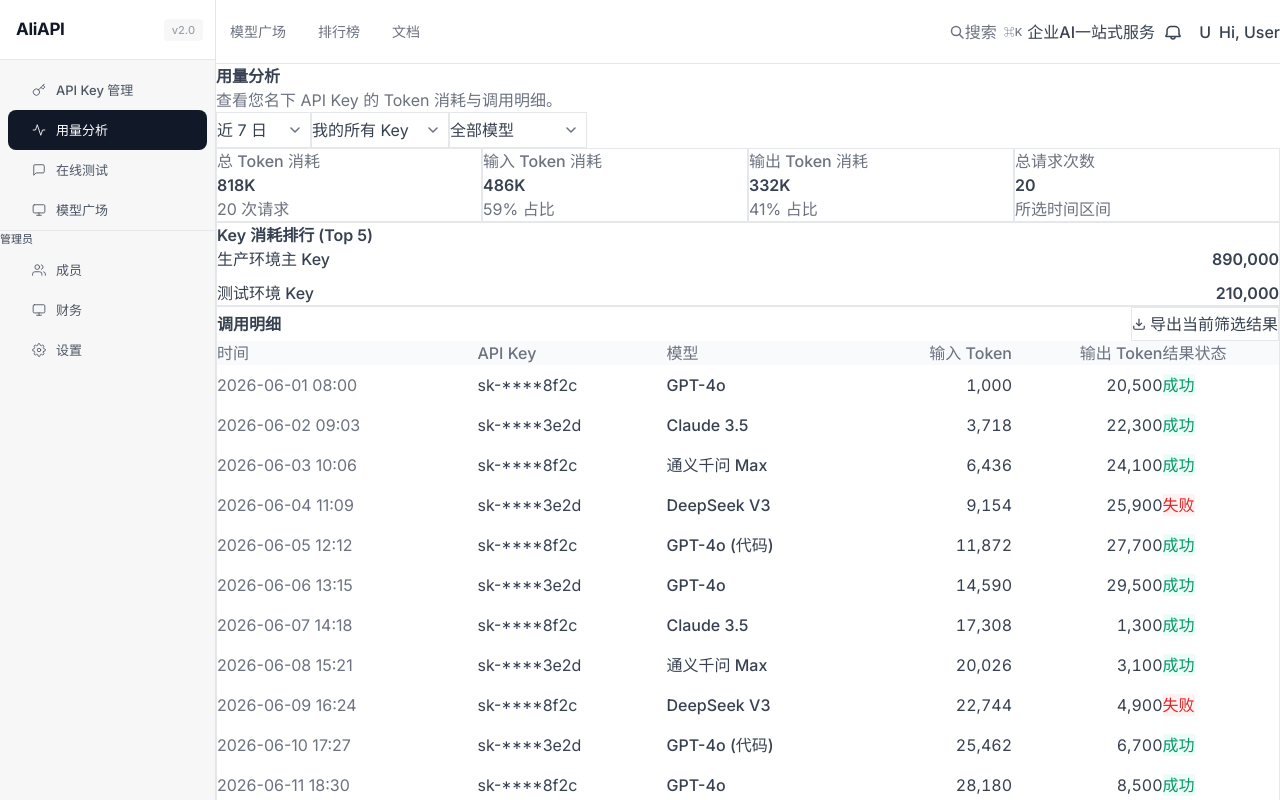
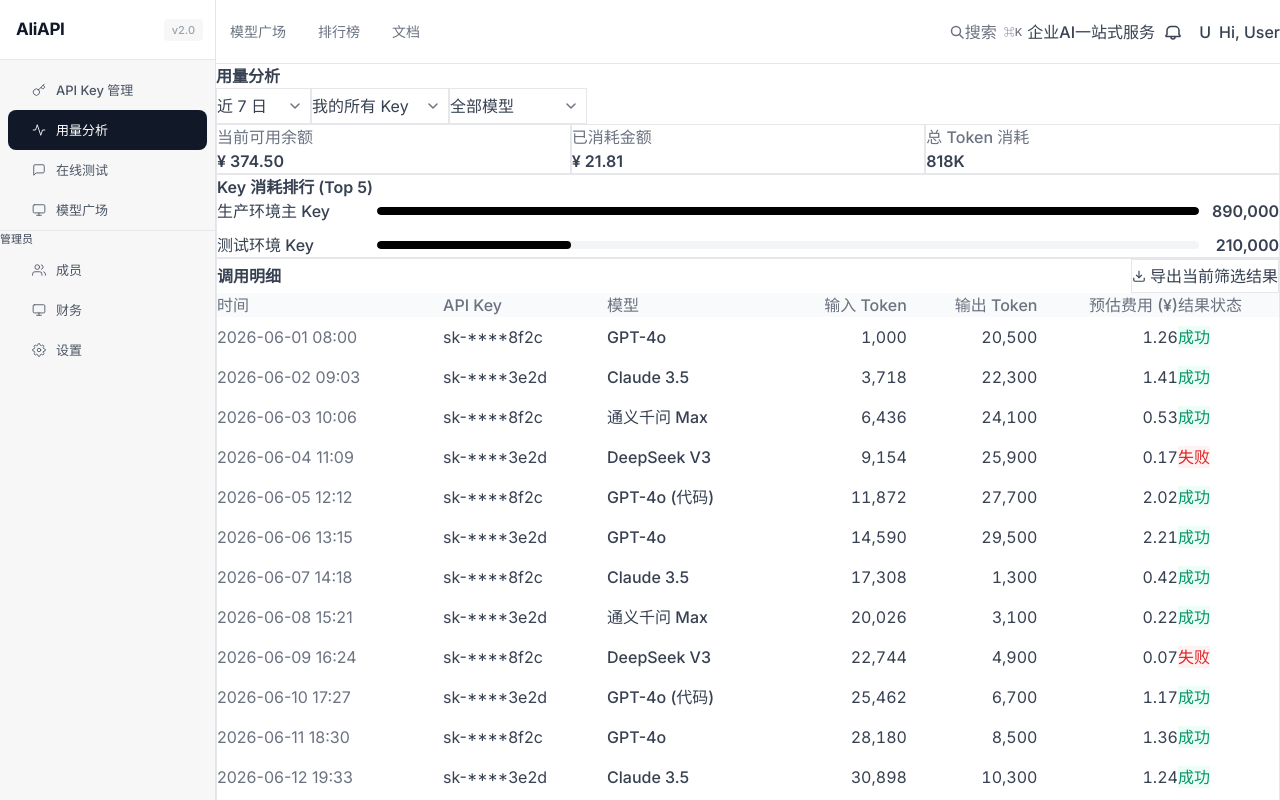
Before and after one commit to zz903359006-hash/ALiAPI, a Next.js app: page /analytics/usage in a window 1280 px wide. Built offline with nearby package versions, Linux system fonts and the light colour scheme.

Commit message:
feat: employee view optimization - KPI cards, balance, chart color unification

```diff
--- a/src/app/(console)/admin/billing/page.tsx
+++ b/src/app/(console)/admin/billing/page.tsx
@@ -151,7 +151,7 @@ export default function AdminBillingPage() {
                         <span style={{ width: 80, fontSize: "var(--text-body-sm)", color: "var(--color-ink)", flexShrink: 0 }}>{m.name}</span>
                         <span style={{ width: 80, fontSize: "var(--text-body-sm)", fontWeight: 600, color: "var(--color-ink)", textAlign: "right", flexShrink: 0 }}>¥{m.amount.toFixed(2)}</span>
                         <div style={{ flex: 1, height: 6, borderRadius: "var(--radius-full)", backgroundColor: "var(--color-surface-card)", overflow: "hidden" }}>
-                          <div style={{ width: `${m.pct}%`, height: "100%", borderRadius: "var(--radius-full)", backgroundColor: ["var(--color-primary)", "var(--color-brand-accent)", "#60A5FA", "#93C5FD"][mi] }} />
+                          <div style={{ width: `${m.pct}%`, height: "100%", borderRadius: "var(--radius-full)", backgroundColor: ["#000000", "#333333", "#666666", "#999999"][mi] }} />
                         </div>
                         <span style={{ width: 36, fontSize: "var(--text-caption)", fontWeight: 600, color: "var(--color-muted)", textAlign: "right", flexShrink: 0 }}>{m.pct}%</span>
                       </div>
@@ -164,7 +164,7 @@ export default function AdminBillingPage() {
                   <div style={{ fontSize: "var(--text-body-sm)", fontWeight: 500, color: "var(--color-muted)", marginBottom: "var(--spacing-md)" }}>模型消耗分布</div>
                   <div style={{ display: "flex", flexDirection: "column", gap: "var(--spacing-sm)" }}>
                     {bill.models.map((md, mi) => {
-                      const colors = ["var(--color-primary)", "var(--color-brand-accent)", "var(--color-muted-soft)"];
+                      const colors = ["#000000", "#333333", "#666666"];
                       return (
                         <div key={mi}>
                           <div style={{ display: "flex", justifyContent: "space-between", marginBottom: 4 }}>
--- a/src/app/(console)/admin/members/page.tsx
+++ b/src/app/(console)/admin/members/page.tsx
@@ -114,7 +114,7 @@ export default function MembersPage() {
           <tbody>
             {members.map((m, i) => {
               const p = Math.min(100, (m.consumed / m.budget) * 100);
-              const c = p < 50 ? "var(--color-success)" : p < 80 ? "var(--color-warning)" : "var(--color-error)";
+              const c = "#000000";
               const isEditing = editingKey === m.name;
               return (
                 <tr key={i} style={{ height: 44 }}>
@@ -243,7 +243,7 @@ export default function MembersPage() {
                 <div style={{ fontSize: "var(--text-body-sm)", fontWeight: 500, color: "var(--color-muted)", marginBottom: "var(--spacing-md)" }}>资金流向 · 模型分布</div>
                 <div style={{ display: "flex", flexDirection: "column", gap: "var(--spacing-sm)" }}>
                   {drawerMember.models.map((model, mi) => {
-                    const colors = ["var(--color-primary)", "var(--color-brand-accent)", "var(--color-muted-soft)"];
+                    const colors = ["#000000", "#333333", "#666666"];
                     return (
                       <div key={mi}>
                         <div style={{ display: "flex", justifyContent: "space-between", marginBottom: 4 }}>
--- a/src/app/(console)/analytics/cost/page.tsx
+++ b/src/app/(console)/analytics/cost/page.tsx
@@ -179,7 +179,7 @@ function Kpi({ label, value, sub }: { label: string; value: string; sub?: string
 
 function BarCard({ title, data, onClickLabel }: { title: string; data: { name: string; pct: number; cost?: string }[]; onClickLabel?: (d: any) => void }) {
   const maxPct = Math.max(...data.map((d) => d.pct));
-  const colors = ["var(--color-brand-accent)", "#F59E0B", "#10B981", "#8B5CF6", "#EC4899"];
+  const colors = ["#000000", "#333333", "#666666", "#999999", "#CCCCCC"];
   return (
     <div style={{ backgroundColor: "var(--color-canvas)", border: "1px solid var(--color-hairline)", borderRadius: "var(--radius-lg)" }}>
       <div style={{ padding: "var(--spacing-md) var(--spacing-lg)", borderBottom: "1px solid var(--color-hairline-soft)" }}>
@@ -213,11 +213,11 @@ function TrendCard({ data, labels }: { data: number[]; labels: string[] }) {
       </div>
       <div style={{ padding: "var(--spacing-lg)" }}>
         <svg viewBox={`0 0 ${w} ${h}`} style={{ width: "100%", height: 180 }}>
-          <defs><linearGradient id="trendFill" x1="0" y1="0" x2="0" y2="1"><stop offset="0%" stopColor="#3B82F6" stopOpacity={0.15} /><stop offset="100%" stopColor="#3B82F6" stopOpacity={0} /></linearGradient></defs>
+          <defs><linearGradient id="trendFill" x1="0" y1="0" x2="0" y2="1"><stop offset="0%" stopColor="#000000" stopOpacity={0.15} /><stop offset="100%" stopColor="#000000" stopOpacity={0} /></linearGradient></defs>
           <path d={area} fill="url(#trendFill)" />
-          <polyline points={pts} fill="none" stroke="#3B82F6" strokeWidth="2" />
+          <polyline points={pts} fill="none" stroke="#000000" strokeWidth="2" />
           {data.map((v, i) => (
-            <circle key={i} cx={(i / (data.length - 1)) * w} cy={h - (v / max) * h * 0.85 - 10} r="3" fill="#3B82F6" />
+            <circle key={i} cx={(i / (data.length - 1)) * w} cy={h - (v / max) * h * 0.85 - 10} r="3" fill="#000000" />
           ))}
         </svg>
         <div style={{ display: "flex", justifyContent: "space-between", marginTop: 4, fontSize: "var(--text-caption)", color: "var(--color-muted)" }}>
--- a/src/app/(console)/analytics/usage/page.tsx
+++ b/src/app/(console)/analytics/usage/page.tsx
@@ -23,18 +23,43 @@ const MODELS = ["全部模型", "GPT-4o", "Claude 3.5", "通义千问 Max", "Dee
 
 const myKeyIds = new Set(MY_KEYS.map((k) => k.id));
 
-const MOCK_DETAIL = Array.from({ length: 20 }, (_, i) => ({
-  time: `2026-06-${(i % 30 + 1).toString().padStart(2, "0")} ${(8 + (i % 12)).toString().padStart(2, "0")}:${(i * 3 % 60).toString().padStart(2, "0")}`,
-  keyId: myKeyIds.has("sk-****8f2c") ? ["sk-****8f2c", "sk-****3e2d"][i % 2] : (myKeyIds.has("sk-****1a9b") ? "sk-****1a9b" : myKeyIds.has("sk-****6b0c") ? "sk-****6b0c" : "sk-****7a4f"),
-  model: ["GPT-4o", "Claude 3.5", "通义千问 Max", "DeepSeek V3", "GPT-4o (代码)"][i % 5],
-  inputTokens: ((i * 2718 + 50000) % 50000 + 1000).toFixed(0),
-  outputTokens: ((i * 1800 + 20000) % 30000 + 500).toFixed(0),
-  status: ["成功", "成功", "成功", "失败", "成功"][i % 5],
-})).filter((r) => myKeyIds.has(r.keyId));
+const RATES: Record<string, { input: number; output: number }> = {
+  "GPT-4o": { input: 0.03, output: 0.06 },
+  "Claude 3.5": { input: 0.02, output: 0.06 },
+  "通义千问 Max": { input: 0.008, output: 0.02 },
+  "DeepSeek V3": { input: 0.002, output: 0.006 },
+  "GPT-4o (代码)": { input: 0.03, output: 0.06 },
+};
+
+function calcCost(model: string, inTk: string, outTk: string): number {
+  const r = RATES[model] || RATES["GPT-4o"];
+  return (parseFloat(inTk) * r.input + parseFloat(outTk) * r.output) / 1000;
+}
+
+const MOCK_DETAIL = Array.from({ length: 20 }, (_, i) => {
+  const model = ["GPT-4o", "Claude 3.5", "通义千问 Max", "DeepSeek V3", "GPT-4o (代码)"][i % 5];
+  const inputTokens = ((i * 2718 + 50000) % 50000 + 1000).toFixed(0);
+  const outputTokens = ((i * 1800 + 20000) % 30000 + 500).toFixed(0);
+  return {
+    time: `2026-06-${(i % 30 + 1).toString().padStart(2, "0")} ${(8 + (i % 12)).toString().padStart(2, "0")}:${(i * 3 % 60).toString().padStart(2, "0")}`,
+    keyId: myKeyIds.has("sk-****8f2c") ? ["sk-****8f2c", "sk-****3e2d"][i % 2] : (myKeyIds.has("sk-****1a9b") ? "sk-****1a9b" : myKeyIds.has("sk-****6b0c") ? "sk-****6b0c" : "sk-****7a4f"),
+    model,
+    inputTokens,
+    outputTokens,
+    cost: calcCost(model, inputTokens, outputTokens),
+    status: ["成功", "成功", "成功", "失败", "成功"][i % 5],
+  };
+}).filter((r) => myKeyIds.has(r.keyId));
 
 const TOP_KEYS = MY_KEYS.map((k) => ({
   name: k.name, id: k.id, tokens: k.id === "sk-****8f2c" ? "890,000" : "210,000",
 })).sort((a, b) => parseInt(b.tokens.replace(/,/g, "")) - parseInt(a.tokens.replace(/,/g, "")));
+
+const USER_BALANCE: Record<string, number> = {
+  "张明": 374.50,
+  "李芳": 28.30,
+  "赵强": 5.80,
+};
 
 /* ================================================================
    Page
@@ -52,12 +77,13 @@ export default function UsageAnalyticsPage() {
   const totalTokens = filtered.reduce((s, r) => s + parseFloat(r.inputTokens) + parseFloat(r.outputTokens), 0);
   const totalInput = filtered.reduce((s, r) => s + parseFloat(r.inputTokens), 0);
   const totalOutput = filtered.reduce((s, r) => s + parseFloat(r.outputTokens), 0);
+  const totalCost = filtered.reduce((s, r) => s + r.cost, 0);
   const totalRequests = filtered.length;
 
   const handleExport = () => {
     const csv = [
-      ["时间", "API Key", "模型", "输入 Token", "输出 Token", "结果状态"].join(","),
-      ...filtered.map((r) => [r.time, r.keyId, r.model, r.inputTokens, r.outputTokens, r.status].join(",")),
+      ["时间", "API Key", "模型", "输入 Token", "输出 Token", "预估费用 (¥)", "结果状态"].join(","),
+      ...filtered.map((r) => [r.time, r.keyId, r.model, r.inputTokens, r.outputTokens, r.cost.toFixed(2), r.status].join(",")),
     ].join("\n");
     const blob = new Blob(["\uFEFF" + csv], { type: "text/csv;charset=utf-8;" });
     const a = document.createElement("a"); a.href = URL.createObjectURL(blob); a.download = "用量明细.csv"; a.click();
@@ -70,9 +96,6 @@ export default function UsageAnalyticsPage() {
         <h1 style={{ fontSize: "var(--text-display-md)", fontWeight: 600, color: "var(--color-ink)", fontFamily: "var(--font-display)" }}>
           {getRouteTitle("/analytics/usage")}
         </h1>
-        <p style={{ marginTop: "var(--spacing-xs)", fontSize: "var(--text-body-sm)", color: "var(--color-muted)" }}>
-          查看您名下 API Key 的 Token 消耗与调用明细。
-        </p>
       </div>
 
       {/* Filter bar */}
@@ -82,12 +105,11 @@ export default function UsageAnalyticsPage() {
         <Sel value={model} onChange={setModel} options={MODELS} />
       </div>
 
-      {/* KPI cards — 4 token-focused metrics */}
-      <div style={{ display: "grid", gridTemplateColumns: "repeat(4, 1fr)", gap: "var(--spacing-lg)", marginBottom: "var(--spacing-lg)" }}>
-        <KpiCard label="总 Token 消耗" value={totalTokens >= 1000000 ? `${(totalTokens / 1000000).toFixed(2)}M` : `${(totalTokens / 1000).toFixed(0)}K`} sub={`${totalRequests} 次请求`} />
-        <KpiCard label="输入 Token 消耗" value={totalInput >= 1000000 ? `${(totalInput / 1000000).toFixed(2)}M` : `${(totalInput / 1000).toFixed(0)}K`} sub={`${((totalInput / totalTokens) * 100 || 0).toFixed(0)}% 占比`} />
-        <KpiCard label="输出 Token 消耗" value={totalOutput >= 1000000 ? `${(totalOutput / 1000000).toFixed(2)}M` : `${(totalOutput / 1000).toFixed(0)}K`} sub={`${((totalOutput / totalTokens) * 100 || 0).toFixed(0)}% 占比`} />
-        <KpiCard label="总请求次数" value={`${totalRequests}`} sub="所选时间区间" />
+      {/* KPI cards — 3 core metrics */}
+      <div style={{ display: "grid", gridTemplateColumns: "repeat(3, 1fr)", gap: "var(--spacing-lg)", marginBottom: "var(--spacing-lg)" }}>
+        <BalanceCard balance={USER_BALANCE[currentUser] ?? 0} />
+        <KpiCard label="已消耗金额" value={`¥ ${totalCost.toFixed(2)}`} sub="" />
+        <KpiCard label="总 Token 消耗" value={totalTokens >= 1000000 ? `${(totalTokens / 1000000).toFixed(2)}M` : `${(totalTokens / 1000).toFixed(0)}K`} sub="" />
       </div>
 
       {/* Charts */}
@@ -110,7 +132,7 @@ export default function UsageAnalyticsPage() {
           <table style={{ width: "100%", minWidth: 800, borderCollapse: "collapse", marginTop: "var(--spacing-sm)" }}>
             <thead>
               <tr style={{ backgroundColor: "#F9FAFB" }}>
-                <Th>时间</Th><Th>API Key</Th><Th>模型</Th><Th right>输入 Token</Th><Th right>输出 Token</Th><Th>结果状态</Th>
+                <Th>时间</Th><Th>API Key</Th><Th>模型</Th><Th right>输入 Token</Th><Th right>输出 Token</Th><Th right>预估费用 (¥)</Th><Th>结果状态</Th>
               </tr>
             </thead>
             <tbody>
@@ -121,6 +143,7 @@ export default function UsageAnalyticsPage() {
                   <Td style={{ fontSize: "var(--text-body-sm)", fontWeight: 500, color: "var(--color-ink)" }}>{r.model}</Td>
                   <Td right style={{ fontSize: "var(--text-body-sm)", color: "var(--color-ink)", fontVariantNumeric: "tabular-nums" }}>{parseFloat(r.inputTokens).toLocaleString()}</Td>
                   <Td right style={{ fontSize: "var(--text-body-sm)", color: "var(--color-ink)", fontVariantNumeric: "tabular-nums" }}>{parseFloat(r.outputTokens).toLocaleString()}</Td>
+                  <Td right style={{ fontSize: "var(--text-body-sm)", color: "var(--color-ink)", fontVariantNumeric: "tabular-nums" }}>{r.cost.toFixed(2)}</Td>
                   <Td><StatusTag status={r.status} /></Td>
                 </tr>
               ))}
@@ -136,12 +159,24 @@ export default function UsageAnalyticsPage() {
 /* ================================================================
    Shared components
    ================================================================ */
+function BalanceCard({ balance }: { balance: number }) {
+  const low = balance < 10;
+  return (
+    <div style={{ backgroundColor: "var(--color-canvas)", border: `1px solid ${low ? "var(--color-error)" : "var(--color-hairline)"}`, borderRadius: "var(--radius-lg)", padding: "var(--spacing-lg)" }}>
+      <div style={{ fontSize: "var(--text-caption)", fontWeight: 500, color: "var(--color-muted)", marginBottom: "var(--spacing-xs)" }}>当前可用余额</div>
+      <div style={{ fontSize: "var(--text-display-sm)", fontWeight: 600, color: low ? "var(--color-error)" : "var(--color-ink)", fontFamily: "var(--font-display)", marginBottom: "var(--spacing-xxs)" }}>
+        ¥ {balance.toFixed(2)}
+      </div>
+    </div>
+  );
+}
+
 function KpiCard({ label, value, sub }: { label: string; value: string; sub: string }) {
   return (
     <div style={{ backgroundColor: "var(--color-canvas)", border: "1px solid var(--color-hairline)", borderRadius: "var(--radius-lg)", padding: "var(--spacing-lg)" }}>
       <div style={{ fontSize: "var(--text-caption)", fontWeight: 500, color: "var(--color-muted)", marginBottom: "var(--spacing-xs)" }}>{label}</div>
-      <div style={{ fontSize: "var(--text-display-sm)", fontWeight: 600, color: "var(--color-ink)", fontFamily: "var(--font-display)", marginBottom: "var(--spacing-xxs)" }}>{value}</div>
-      <div style={{ fontSize: "var(--text-caption)", color: "var(--color-muted)" }}>{sub}</div>
+      <div style={{ fontSize: "var(--text-display-sm)", fontWeight: 600, color: "var(--color-ink)", fontFamily: "var(--font-display)", marginBottom: sub ? "var(--spacing-xxs)" : 0 }}>{value}</div>
+      {sub && <div style={{ fontSize: "var(--text-caption)", color: "var(--color-muted)" }}>{sub}</div>}
     </div>
   );
 }
@@ -157,8 +192,8 @@ function BarChart({ title, data, wide }: { title: string; data: { name: string;
         {data.map((d, i) => (
           <div key={d.name} style={{ display: "flex", alignItems: "center", gap: "var(--spacing-sm)" }}>
             <span style={{ width: wide ? 160 : 120, fontSize: "var(--text-caption)", fontWeight: 500, color: "var(--color-body)", overflow: "hidden", textOverflow: "ellipsis", whiteSpace: "nowrap", flexShrink: 0 }} title={d.name}>{d.name}</span>
-            <div style={{ flex: 1, height: 20, backgroundColor: "var(--color-surface-card)", borderRadius: "var(--radius-xs)", overflow: "hidden" }}>
-              <div style={{ width: `${(d.pct / maxPct) * 100}%`, height: "100%", backgroundColor: "var(--color-primary)", borderRadius: "var(--radius-xs)", minWidth: 4, transition: "width 0.3s" }} />
+            <div style={{ flex: 1, height: 8, backgroundColor: "#F3F4F6", borderRadius: 9999, overflow: "hidden" }}>
+              <div style={{ width: `${(d.pct / maxPct) * 100}%`, height: "100%", backgroundColor: "#000000", borderRadius: 9999, minWidth: 4, transition: "width 0.3s" }} />
             </div>
             <span style={{ width: 80, textAlign: "right", fontSize: "var(--text-caption)", fontWeight: 600, color: "var(--color-ink)", flexShrink: 0 }}>{d.tokens || `${d.pct.toFixed(0)}%`}</span>
           </div>
--- a/src/app/(console)/growth/team/page.tsx
+++ b/src/app/(console)/growth/team/page.tsx
@@ -401,7 +401,7 @@ function Kpi({ label, value, sub }: { label: string; value: string; sub?: string
 }
 
 function PctBar({ pct, label }: { pct: number; label: string }) {
-  return <div style={{ display: "flex", alignItems: "center", gap: "var(--spacing-xs)" }}><div style={{ width: 56, height: 6, backgroundColor: "var(--color-surface-card)", borderRadius: "var(--radius-full)", overflow: "hidden" }}><div style={{ width: `${pct}%`, height: "100%", backgroundColor: pct > 80 ? "var(--color-error)" : pct > 50 ? "var(--color-warning)" : "var(--color-success)", borderRadius: "var(--radius-full)" }} /></div>{label && <><span style={{ fontSize: "var(--text-caption)", fontWeight: 500, color: "var(--color-ink)" }}>{pct}%</span><span style={{ fontSize: "var(--text-caption)", color: "var(--color-muted)" }}>{label}</span></>}</div>;
+  return <div style={{ display: "flex", alignItems: "center", gap: "var(--spacing-xs)" }}><div style={{ width: 56, height: 6, backgroundColor: "var(--color-surface-card)", borderRadius: "var(--radius-full)", overflow: "hidden" }}><div style={{ width: `${pct}%`, height: "100%", backgroundColor: "#000000", borderRadius: "var(--radius-full)" }} /></div>{label && <><span style={{ fontSize: "var(--text-caption)", fontWeight: 500, color: "var(--color-ink)" }}>{pct}%</span><span style={{ fontSize: "var(--text-caption)", color: "var(--color-muted)" }}>{label}</span></>}</div>;
 }
 
 function Badge2({ status }: { status: MemberStatus }) {
--- a/src/app/(console)/observability/page.tsx
+++ b/src/app/(console)/observability/page.tsx
@@ -490,7 +490,7 @@ function InsAnalysis() {
         <InsCard title="按补偿类型汇总">
           <div style={{ display: "flex", flexDirection: "column", gap: 8 }}>
             {COMP_TYPE.map((d, i) => {
-              const colors = ["var(--color-brand-accent)", "#F59E0B", "#7C3AED", "#EC4899", "#10B981", "#6B7280"];
+              const colors = ["#000000", "#333333", "#666666", "#999999", "#CCCCCC", "#E5E7EB"];
               return (
                 <div key={d.type} style={{ display: "flex", alignItems: "center", gap: "var(--spacing-sm)" }}>
                   <span style={{ width: 56, fontSize: "var(--text-caption)", fontWeight: 500, color: "var(--color-body)" }}>{d.type}</span>
@@ -504,7 +504,7 @@ function InsAnalysis() {
           </div>
           <div style={{ borderTop: "1px solid var(--color-hairline-soft)", paddingTop: "var(--spacing-sm)", marginTop: "var(--spacing-sm)", display: "flex", flexDirection: "column", gap: 4 }}>
             {COMP_TYPE.map((d, i) => {
-              const colors = ["var(--color-brand-accent)", "#F59E0B", "#7C3AED", "#EC4899", "#10B981", "#6B7280"];
+              const colors = ["#000000", "#333333", "#666666", "#999999", "#CCCCCC", "#E5E7EB"];
               return (
                 <div key={d.type} style={{ display: "flex", alignItems: "center", gap: "var(--spacing-sm)", fontSize: "var(--text-caption)", cursor: "pointer" }}
                   onMouseEnter={(e) => { e.currentTarget.style.color = "var(--color-brand-accent)"; }}
@@ -522,7 +522,7 @@ function InsAnalysis() {
           <div style={{ display: "flex", flexDirection: "column", gap: 8 }}>
             {COMP_MODEL.map((d, i) => {
               const max = COMP_MODEL[0].pct;
-              const colors = ["var(--color-brand-accent)", "#F59E0B", "#7C3AED", "#10B981"];
+              const colors = ["#000000", "#333333", "#666666", "#999999"];
               return (
                 <div key={d.name} style={{ display: "flex", alignItems: "center", gap: "var(--spacing-sm)", cursor: "pointer" }}>
                   <span style={{ width: 90, fontSize: "var(--text-caption)", fontWeight: 500, color: "var(--color-body)", overflow: "hidden", textOverflow: "ellipsis", whiteSpace: "nowrap" }} title={`${d.name} · ${d.vendor}`}>{d.name}</span>
@@ -542,12 +542,12 @@ function InsAnalysis() {
         <div style={{ display: "flex", flexDirection: "column", gap: 8 }}>
           {COMP_TEAM.map((d, i) => {
             const max = COMP_TEAM[0].pct;
-            const colors = ["var(--color-brand-accent)", "#F59E0B", "#7C3AED", "#10B981"];
-            return (
-              <div key={d.name} style={{ display: "flex", alignItems: "center", gap: "var(--spacing-sm)", cursor: "pointer" }}>
-                <span style={{ width: 90, fontSize: "var(--text-caption)", fontWeight: 500, color: "var(--color-body)" }}>{d.name}</span>
-                <div style={{ flex: 1, height: 20, backgroundColor: "var(--color-surface-card)", borderRadius: "var(--radius-sm)", overflow: "hidden" }}>
-                  <div style={{ width: `${(d.pct / max) * 100}%`, height: "100%", backgroundColor: colors[i], borderRadius: "var(--radius-sm)", display: "flex", alignItems: "center", paddingLeft: "var(--spacing-xs)", fontSize: "var(--text-caption)", color: "#fff", fontWeight: 500 }}>{d.amount} · {d.count}次</div>
+              const colors = ["#000000", "#333333", "#666666", "#999999"];
+              return (
+                <div key={d.name} style={{ display: "flex", alignItems: "center", gap: "var(--spacing-sm)", cursor: "pointer" }}>
+                  <span style={{ width: 90, fontSize: "var(--text-caption)", fontWeight: 500, color: "var(--color-body)" }}>{d.name}</span>
+                  <div style={{ flex: 1, height: 20, backgroundColor: "var(--color-surface-card)", borderRadius: "var(--radius-sm)", overflow: "hidden" }}>
+                    <div style={{ width: `${(d.pct / max) * 100}%`, height: "100%", backgroundColor: colors[i], borderRadius: "var(--radius-sm)", display: "flex", alignItems: "center", paddingLeft: "var(--spacing-xs)", fontSize: "var(--text-caption)", color: "#fff", fontWeight: 500 }}>{d.amount} · {d.count}次</div>
                 </div>
                 <span style={{ width: 28, textAlign: "right", fontSize: "var(--text-caption)", fontWeight: 600, color: "var(--color-ink)", flexShrink: 0 }}>{d.pct}%</span>
               </div>
@@ -801,7 +801,7 @@ function HleTab() {
               {[0.25, 0.5, 0.75, 1].map((p) => (
                 <text key={p} x={34} y={24 + 120 * (1 - p)} textAnchor="end" fontSize="10" fill="var(--color-muted)">{(p * 100).toFixed(0)}</text>
               ))}
-              <polyline points="40,68 70,56 100,80 130,44 160,62 190,32 220,50 250,38 280,50 310,44" fill="none" stroke="var(--color-brand-accent)" strokeWidth="2" strokeLinecap="round" strokeLinejoin="round" />
+              <polyline points="40,68 70,56 100,80 130,44 160,62 190,32 220,50 250,38 280,50 310,44" fill="none" stroke="#000000" strokeWidth="2" strokeLinecap="round" strokeLinejoin="round" />
               {["D1","D2","D3","D4","D5","D6","D7","D8","D9","D10"].map((d, i) => (
                 <text key={d} x={40 + i * 30} y={155} textAnchor="middle" fontSize="9" fill="var(--color-muted)">{d}</text>
               ))}
```
Also changed, not shown: src/app/(console)/keys/page.tsx (+18 -16 lines), src/app/(console)/rankings/page.tsx (+6 -5 lines), 2 other files (tests, documents, lock files or other folders).
